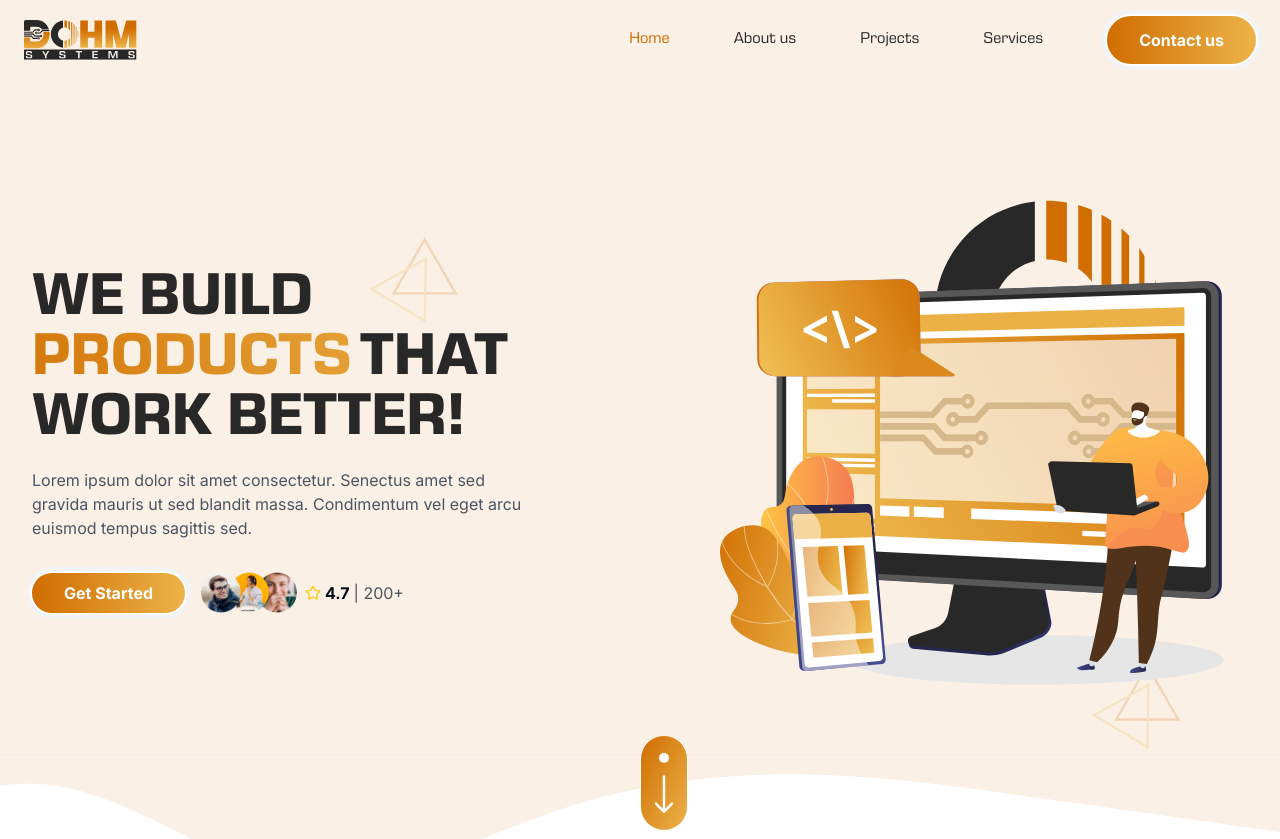
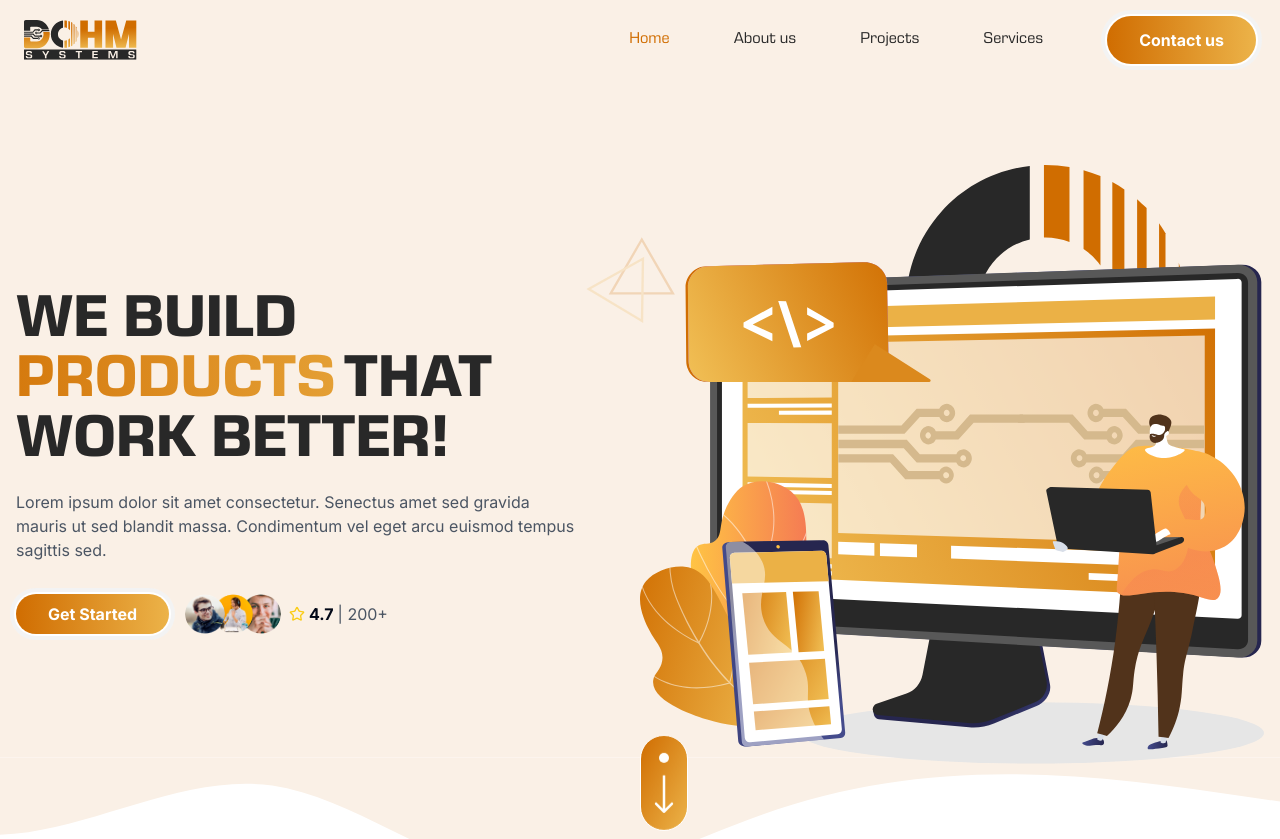
Before and after one commit to sampath-kumaramd/dohm, a Next.js app: page / in a window 1280 px wide. Shown: the top 839 px of the page. Built offline with nearby package versions, Linux system fonts and the light colour scheme.

Commit message:
update changes

```diff
--- a/src/app/about/page.tsx
+++ b/src/app/about/page.tsx
@@ -1,5 +1,5 @@
 'use client';
-import React from 'react';
+import React, { use, useEffect, useState } from 'react';
 
 import Image from 'next/image';
 import Link from 'next/link';
@@ -66,7 +66,23 @@ const TeamMemberCard: React.FC<TeamMemberCardProps> = ({
 );
 
 const HowWeWorkSection: React.FC = () => {
-  const isMobile = useMediaQuery({ maxWidth: 768 });
+  const [isMobile, setIsMobile] = useState(false);
+
+  useEffect(() => {
+    const checkMobile = () => {
+      setIsMobile(window.innerWidth <= 768);
+    };
+
+    // Check on initial load
+    checkMobile();
+
+    // Add event listener for window resize
+    window.addEventListener('resize', checkMobile);
+
+    // Clean up event listener on component unmount
+    return () => window.removeEventListener('resize', checkMobile);
+  }, []);
+
   return (
     <div className="h-auto">
       <SubHeroSection
--- a/src/components/HomePage/HowWeWorkSection.tsx
+++ b/src/components/HomePage/HowWeWorkSection.tsx
@@ -1,5 +1,5 @@
 'use client';
-import React from 'react';
+import React, { useEffect, useState } from 'react';
 
 import Image from 'next/image';
 import { useMediaQuery } from 'react-responsive';
@@ -63,18 +63,33 @@ const HowWeWorkSection: React.FC = () => {
     },
   ];
 
-  const isMobile = useMediaQuery({ maxWidth: 768 });
+  const [isMobile, setIsMobile] = useState(false);
+
+  useEffect(() => {
+    const checkMobile = () => {
+      setIsMobile(window.innerWidth <= 768);
+    };
+
+    // Check on initial load
+    checkMobile();
+
+    // Add event listener for window resize
+    window.addEventListener('resize', checkMobile);
+
+    // Clean up event listener on component unmount
+    return () => window.removeEventListener('resize', checkMobile);
+  }, []);
   return (
-    <section className="py-16 relative">
+    <section className="py-16 relative overflow-hidden">
       <div
-        className="absolute inset-0 z-0 bg-cover bg-right w-full bg-no-repeat"
+        className="absolute inset-0 z-0 bg-cover bg-center w-full bg-no-repeat"
         style={{
           backgroundImage: `url(${
             isMobile ? homePageHowWeWorkMobileBg.src : homePageHowWeWorkBg.src
           })`,
         }}
       />
-      <div className="relative container mx-auto px-4 min-h-[80vh]">
+      <div className="relative container mx-auto px-4 sm:min-h-[80vh] min-h-[140vh]">
         <h2 className="sm:text-5xl text-3xl font-bold text-white text-center mb-16 sm:mt-40 mt-12">
           HOW WE WORK?
         </h2>
--- a/src/components/HomePage/ServicesSection.tsx
+++ b/src/components/HomePage/ServicesSection.tsx
@@ -1,5 +1,5 @@
 'use client';
-import React from 'react';
+import React, { useEffect, useState } from 'react';
 
 import Image from 'next/image';
 import { useMediaQuery } from 'react-responsive';
@@ -107,7 +107,22 @@ const ServicesSection: React.FC = () => {
     },
   ];
 
-  const isMobile = useMediaQuery({ maxWidth: 768 });
+  const [isMobile, setIsMobile] = useState(false);
+
+  useEffect(() => {
+    const checkMobile = () => {
+      setIsMobile(window.innerWidth <= 768);
+    };
+
+    // Check on initial load
+    checkMobile();
+
+    // Add event listener for window resize
+    window.addEventListener('resize', checkMobile);
+
+    // Clean up event listener on component unmount
+    return () => window.removeEventListener('resize', checkMobile);
+  }, []);
 
   return (
     <section className="sm:py-16 py-6 pb-12 sm:pb-24 relative overflow-hidden">
--- a/src/components/HomePage/heroSection.tsx
+++ b/src/components/HomePage/heroSection.tsx
@@ -1,5 +1,5 @@
 'use client';
-import React, { useRef } from 'react';
+import React, { useEffect, useRef, useState } from 'react';
 
 import { Star } from 'lucide-react';
 import Image from 'next/image';
@@ -12,27 +12,47 @@ import ScrollIndicator from '../scrollIndicator';
 import GradientText from '../ui/GradientText';
 
 const HeroSection = () => {
-  const isMobile = useMediaQuery({ maxWidth: 768 });
+  const [isMobile, setIsMobile] = useState(false);
+
+  useEffect(() => {
+    const checkMobile = () => {
+      setIsMobile(window.innerWidth <= 768);
+    };
+
+    // Check on initial load
+    checkMobile();
+
+    // Add event listener for window resize
+    window.addEventListener('resize', checkMobile);
+
+    // Clean up event listener on component unmount
+    return () => window.removeEventListener('resize', checkMobile);
+  }, []);
   const nextSectionRef = useRef<HTMLDivElement>(null);
 
   const scrollToNextSection = () => {
     nextSectionRef.current?.scrollIntoView({ behavior: 'smooth' });
   };
+
   return (
-    <>
-      <section className="relative overflow-hidden">
-        <div
-          className="absolute inset-0 z-0 bg-cover bg-right w-screen bg-no-repeat"
-          style={{
-            backgroundImage: `url(${
-              isMobile ? homePageHeroMobileBg.src : homePageHeroBg.src
-            })`,
-          }}
+    <section className="relative bg-cream-100 min-h-screen flex flex-col justify-between">
+      {/* Background with wave */}
+      <div className="absolute inset-0 z-0">
+        <Image
+          src={isMobile ? homePageHeroMobileBg : homePageHeroBg}
+          alt="Background"
+          layout="fill"
+          objectFit="cover"
+          quality={100}
+          priority
         />
-        <div className="container relative z-10 mx-auto px-4 py-28 min-h-[170vh] sm:min-h-[100vh]">
-          <div className="mx-auto items-center px-4 sm:flex -mt-10">
-            <div className="flex-1 sm:pe-20 sm:pr-8 lg:pe-28 xl:pe-40">
-              <h1 className="sm:text-6xl text-4xl font-bold mb-4">
+      </div>
+
+      {/* Content */}
+      <div className="relative z-10 container mx-auto px-4 flex-grow flex items-center">
+        <div className="w-full flex flex-col sm:flex-row items-center">
+          <div className="w-full sm:w-1/2 sm:pr-8 lg:pr-16">
+            <h1 className="text-4xl sm:text-5xl lg:text-6xl font-bold mb-4">
               <span className="text-charcoal">WE BUILD</span>
               <br />
               <GradientText gradientColors={['#d57a0e', '#e49f34']}>
@@ -43,12 +63,12 @@ const HeroSection = () => {
               <span className="text-charcoal">WORK BETTER!</span>
             </h1>
             <p className="text-gray-600 mb-8">
-                Lorem ipsum dolor sit amet consectetur. Senectus amet sed
-                gravida mauris ut sed blandit massa. Condimentum vel eget arcu
-                euismod tempus sagittis sed.
+              Lorem ipsum dolor sit amet consectetur. Senectus amet sed gravida
+              mauris ut sed blandit massa. Condimentum vel eget arcu euismod
+              tempus sagittis sed.
             </p>
-              <div className="flex items-center">
-                <CustomButton className="bg-orange text-white rounded-full px-8 py-2 mr-4">
+            <div className="flex flex-col sm:flex-row items-start sm:items-center mb-8 sm:mb-0">
+              <CustomButton className="bg-orange text-white rounded-full px-8 py-2 mb-4 sm:mb-0 sm:mr-4">
                 Get Started
               </CustomButton>
               <div className="flex items-center">
@@ -59,7 +79,7 @@ const HeroSection = () => {
                     alt="User"
                     width={40}
                     height={40}
-                      className="rounded-full z-40"
+                    className="rounded-full z-30"
                   />
                   <Image
                     unoptimized
@@ -75,7 +95,7 @@ const HeroSection = () => {
                     alt="User"
                     width={40}
                     height={40}
-                      className="rounded-full"
+                    className="rounded-full z-10"
                   />
                 </div>
                 <div className="flex items-center">
@@ -86,21 +106,26 @@ const HeroSection = () => {
               </div>
             </div>
           </div>
-            <div className="mt-8 mb-8 sm:mb-0 px-6 py-12 flex-1 justify-between sm:mt-0">
+          <div className="w-full sm:w-1/2 mt-8 sm:mt-0">
             <Image
               unoptimized
               src="/homepage/hero-illustration.svg"
               alt="Hero Illustration"
               width={600}
               height={400}
+              layout="responsive"
             />
           </div>
         </div>
       </div>
+
+      {/* Scroll Indicator */}
+      <div className="relative z-10 pb-8 flex justify-center">
         <ScrollIndicator onClick={scrollToNextSection} />
+      </div>
+
+      <div ref={nextSectionRef} />
     </section>
-      <div ref={nextSectionRef} />
-    </>
   );
 };
 
--- a/src/components/subContactSection.tsx
+++ b/src/components/subContactSection.tsx
@@ -1,6 +1,6 @@
 'use client';
 
-import React from 'react';
+import React, { useEffect, useState } from 'react';
 
 import Link from 'next/link';
 import { useMediaQuery } from 'react-responsive';
@@ -9,7 +9,22 @@ import ContactInfoSectionBackgroundMobile from '../../public/background/contact-
 import ContactInfoSectionBackground from '../../public/background/contact-info-section-background.svg';
 
 const SubContactSection: React.FC = () => {
-  const isMobile = useMediaQuery({ maxWidth: 768 });
+  const [isMobile, setIsMobile] = useState(false);
+
+  useEffect(() => {
+    const checkMobile = () => {
+      setIsMobile(window.innerWidth <= 768);
+    };
+
+    // Check on initial load
+    checkMobile();
+
+    // Add event listener for window resize
+    window.addEventListener('resize', checkMobile);
+
+    // Clean up event listener on component unmount
+    return () => window.removeEventListener('resize', checkMobile);
+  }, []);
   return (
     <section className="relative min-h-[50vh]">
       <div
--- a/src/components/subHeroSection.tsx
+++ b/src/components/subHeroSection.tsx
@@ -1,12 +1,13 @@
 'use client';
-import React from 'react';
+import React, { useEffect, useState } from 'react';
 
+import Image from 'next/image';
 import { useMediaQuery } from 'react-responsive';
 
 import { Button } from '@/components/ui/button';
 
-import homePageHeroMobileBg from '../../public/background/sub-hero-section-page-mobile.svg';
-import homePageHeroBg from '../../public/background/sub-hero-section-page.svg';
+import mobileBg from '../../public/background/sub-hero-section-page-mobile.svg';
+import desktopBg from '../../public/background/sub-hero-section-page.svg';
 
 interface ButtonProps {
   text: string;
@@ -74,7 +75,22 @@ const SubHeroSection: React.FC<SubHeroSectionProps> = ({
   tabs,
   onTabClick,
 }) => {
-  const isMobile = useMediaQuery({ maxWidth: 768 });
+  const [isMobile, setIsMobile] = useState(false);
+
+  useEffect(() => {
+    const checkMobile = () => {
+      setIsMobile(window.innerWidth <= 768);
+    };
+
+    // Check on initial load
+    checkMobile();
+
+    // Add event listener for window resize
+    window.addEventListener('resize', checkMobile);
+
+    // Clean up event listener on component unmount
+    return () => window.removeEventListener('resize', checkMobile);
+  }, []);
 
   const handleButtonClick = (action: string) => {
     console.log(`Button clicked: ${action}`);
@@ -97,18 +113,22 @@ const SubHeroSection: React.FC<SubHeroSectionProps> = ({
   };
 
   return (
-    <section className="relative overflow-hidden h-auto">
-      <div
-        className="absolute inset-0 z-0 bg-cover bg-right w-screen bg-no-repeat"
-        style={{
-          backgroundImage: `url(${isMobile ? homePageHeroMobileBg.src : homePageHeroBg.src})`,
-        }}
+    <section className="relative overflow-hidden min-h-screen bg-cream-100">
+      {/* Background Image */}
+      <Image
+        src={isMobile ? mobileBg : desktopBg}
+        alt="Background"
+        layout="fill"
+        objectFit="cover"
+        quality={100}
+        priority
       />
-      <div className="container relative z-10 mx-auto px-4 py-8 sm:py-24 min-h-48 sm:min-h-[82vh]">
-        <div className="flex items-center h-[50vh]">
-          <div className="mx-auto items-center text-center px-4 -mt-10">
+
+      {/* Content */}
+      <div className="relative z-10 container mx-auto px-4 py-16 flex items-center min-h-screen">
+        <div className="max-w-3xl mx-auto text-center">
           {title && (
-              <h1 className="text-4xl sm:text-7xl font-bold mb-6">
+            <h1 className="text-4xl sm:text-6xl font-bold mb-6">
               {title.reverseColors ? (
                 <>
                   {renderWord(title.secondWord)} {renderWord(title.firstWord)}
@@ -120,11 +140,7 @@ const SubHeroSection: React.FC<SubHeroSectionProps> = ({
               )}
             </h1>
           )}
-            {subtitle && (
-              <p className="text-xl mb-6 text-gray-500 mx-4 lg:mx-72">
-                {subtitle}
-              </p>
-            )}
+          {subtitle && <p className="text-xl mb-8 text-gray-600">{subtitle}</p>}
           {content && <div className="mb-8">{content}</div>}
           {buttons && buttons.length > 0 && (
             <div className="flex flex-wrap gap-4 mb-8 justify-center">
@@ -146,8 +162,8 @@ const SubHeroSection: React.FC<SubHeroSectionProps> = ({
                   key={index}
                   className={`px-4 py-2 rounded-full ${
                     tab.active
-                        ? 'bg-gradient-to-r from-orange to-orange-lighter text-white'
-                        : 'bg-white text-black'
+                      ? 'bg-gradient-to-r from-orange-500 to-orange-400 text-white'
+                      : 'bg-white text-gray-800'
                   }`}
                   onClick={() => handleTabClick(tab.text)}
                 >
@@ -158,7 +174,6 @@ const SubHeroSection: React.FC<SubHeroSectionProps> = ({
           )}
         </div>
       </div>
-      </div>
     </section>
   );
 };
```
Also changed, not shown: public/background/home-page-hero-mobile.svg. Lines whose indentation alone changed are shown as unchanged.
